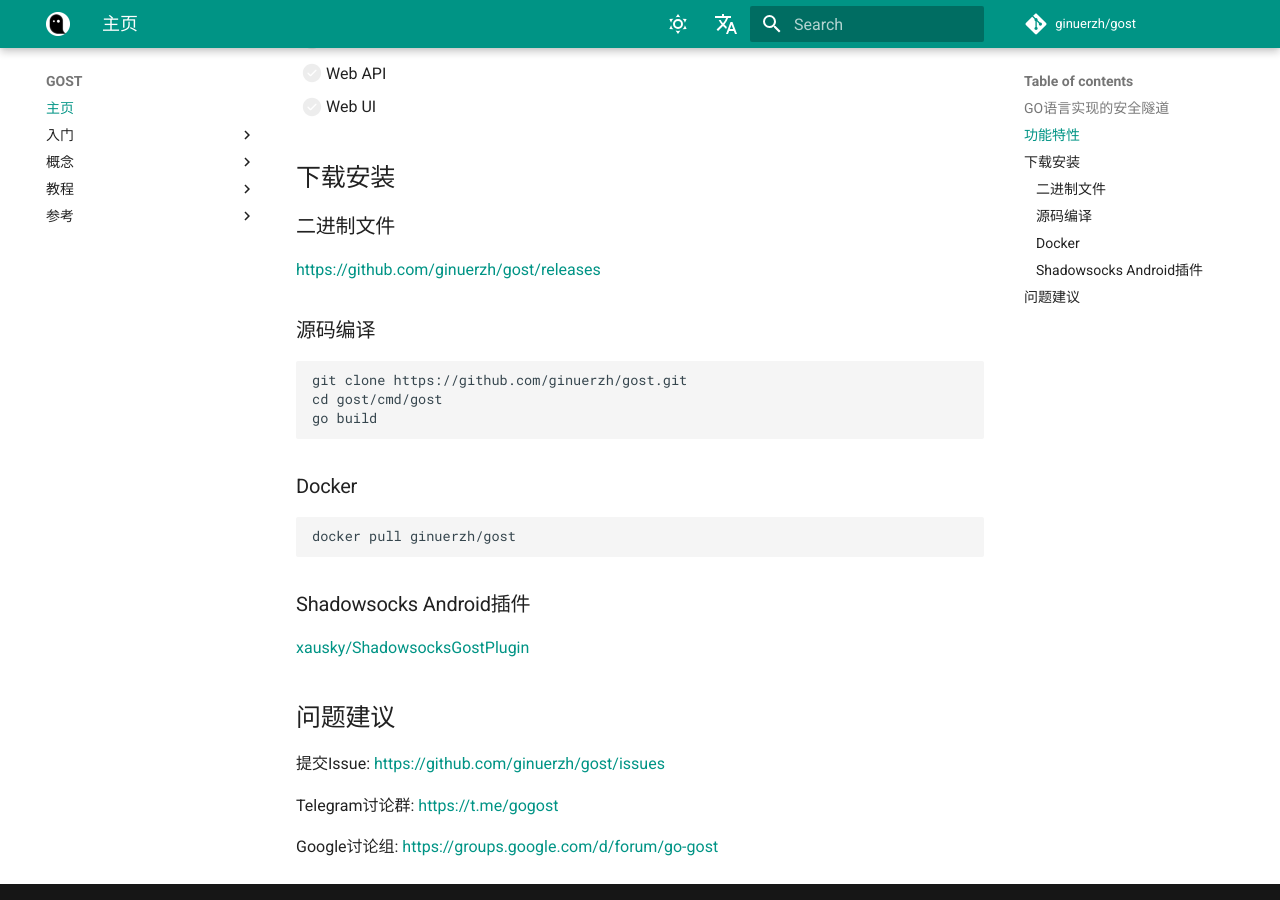
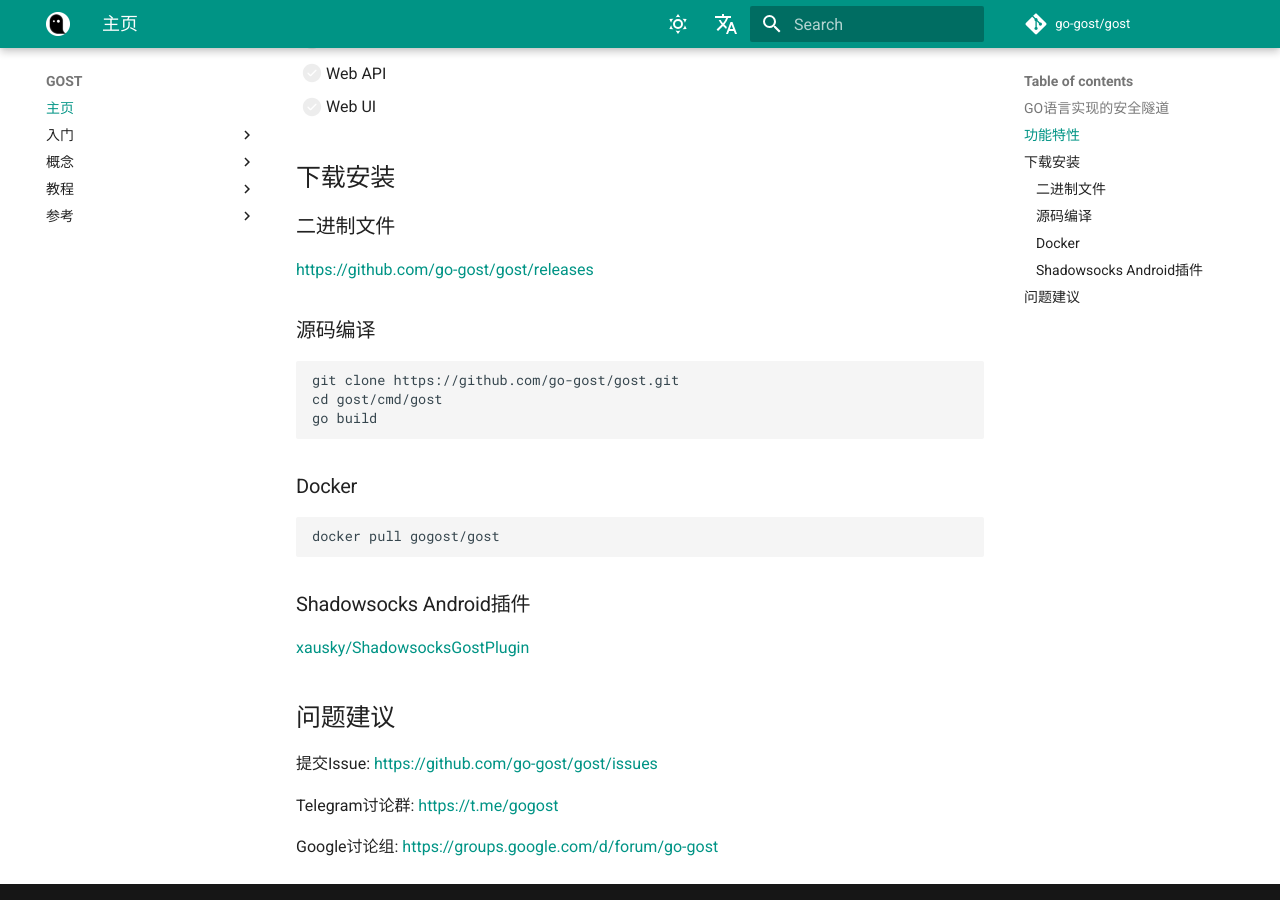
Before and after one commit to go-gost/docs, an MkDocs documentation site: the page built from docs/index.md, in a window 1280 px wide and 900 px high, scrolled down 648 px. Built offline with MkDocs 1.6.1 and Material for MkDocs 9.7.7, drawn with Linux system fonts in a browser that asks for light colours; comment, search, counter and statistics services are not loaded.

Commit message:
update project url

````diff
--- a/docs/index.md
+++ b/docs/index.md
@@ -23,12 +23,12 @@
 
 ### 二进制文件
 
-[https://github.com/ginuerzh/gost/releases](https://github.com/ginuerzh/gost/releases)
+[https://github.com/go-gost/gost/releases](https://github.com/go-gost/gost/releases)
 
 ### 源码编译
 
 ```
-git clone https://github.com/ginuerzh/gost.git
+git clone https://github.com/go-gost/gost.git
 cd gost/cmd/gost
 go build
 ```
@@ -36,7 +36,7 @@
 ### Docker
 
 ```
-docker pull ginuerzh/gost
+docker pull gogost/gost
 ```
 
 ### Shadowsocks Android插件
@@ -45,7 +45,7 @@
 
 ## 问题建议
 
-提交Issue: [https://github.com/ginuerzh/gost/issues](https://github.com/ginuerzh/gost/issues)
+提交Issue: [https://github.com/go-gost/gost/issues](https://github.com/go-gost/gost/issues)
 
 Telegram讨论群: [https://t.me/gogost](https://t.me/gogost)
 
--- a/mkdocs.yml
+++ b/mkdocs.yml
@@ -1,7 +1,6 @@
 site_name: GOST
-site_url: https://example.com/
-repo_name: ginuerzh/gost
-repo_url: https://github.com/ginuerzh/gost
+repo_name: go-gost/gost
+repo_url: https://github.com/go-gost/gost
 edit_uri: ""
 
 theme:
@@ -33,9 +32,9 @@
 extra:
   social:
     - icon: fontawesome/brands/github
-      link: https://github.com/ginuerzh/gost
+      link: https://github.com/go-gost/gost
     - icon: fontawesome/brands/docker
-      link: https://hub.docker.com/r/ginuerzh/gost
+      link: https://hub.docker.com/r/gogost/gost
     - icon: fontawesome/brands/telegram
       link: https://t.me/gogost
   alternate:
````
